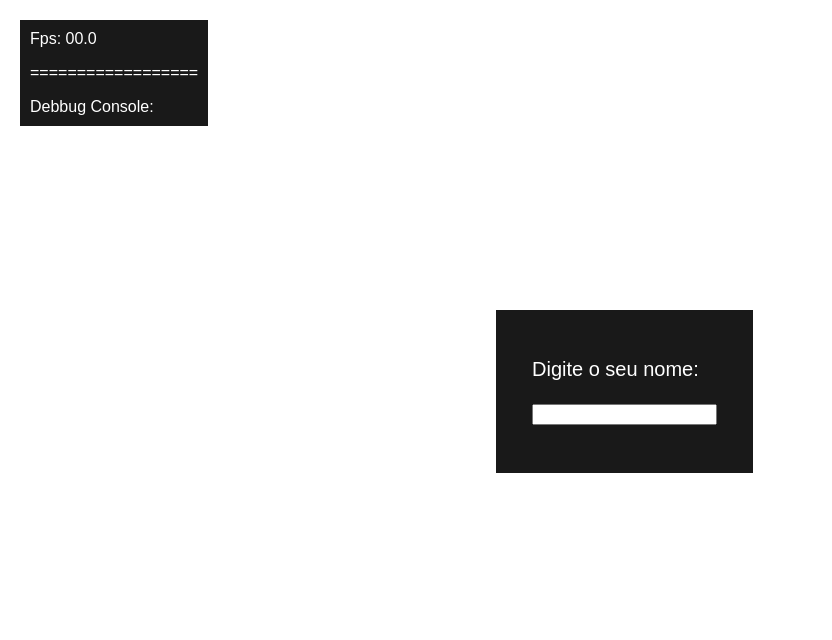
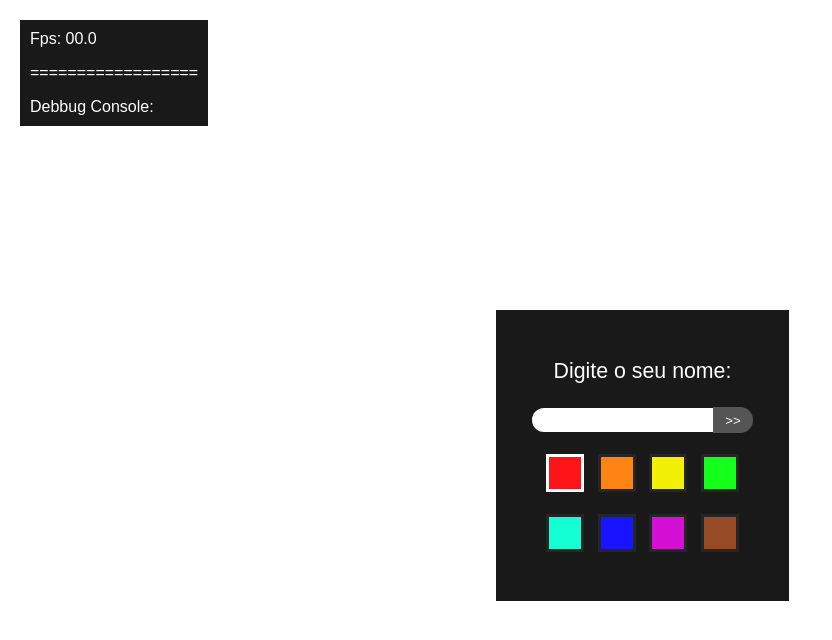
Before and after one commit to DocTheodore/Jackfrost_Engine, a website with bundled scripts: page public/index.html in a window 1280 px wide. Shown: the whole page, without its empty margins (0-832 px from the left). Built offline with nearby package versions, Linux system fonts and the light colour scheme.

Commit message:
0.0.1: prototipo da criacao de personagem

```diff
--- a/public/index.html
+++ b/public/index.html
@@ -31,7 +31,7 @@
         div#debbug {
             background: rgba(0, 0, 0, 0.90);
             font-family: Arial, sans-serif;
-            font-size: 15pt;
+            font-size: 16pt;
             color: white;
             text-align: left;
             padding: 1.75rem 2.25rem;
@@ -39,7 +39,63 @@
             top: 38.75%;
             left: 38.75%;
             z-index: 2;
+            text-align: center;
         }
+        div#debbug input{
+            height: 1.4rem;
+            border-radius: .8rem 0px 0px .8rem;
+            border: none;
+        }
+        div#debbug button{
+            height: 1.6rem;
+            width: 2.5rem;
+            border-radius: 0px .8rem .8rem 0px;
+            border: none;
+            background-color: #555;
+            color: #fff;
+            cursor: pointer;
+        }
+        div#debbug ul{
+            list-style: none;
+            display: flex;
+            justify-content: space-evenly;
+            padding: 0;
+        }
+        div#debbug ul li.playerColorBox{
+            background-color: #fff;
+            border: 3px solid #252525;
+            color: transparent;
+            width: 2rem;
+            height: 2rem;
+        }
+        div#debbug ul li.playerColorBox.selected{
+            border: 3px solid #fff;
+        }
+        div#debbug ul li#pc_1 {
+            background-color: #ff1419;
+        }
+        div#debbug ul li#pc_2 {
+            background-color: #ff8414;
+        }
+        div#debbug ul li#pc_3 {
+            background-color: #f2f004;
+        }
+        div#debbug ul li#pc_4 {
+            background-color: #14ff19;
+        }
+        div#debbug ul li#pc_5 {
+            background-color: #14ffd4;
+        }
+        div#debbug ul li#pc_6 {
+            background-color: #1914ff;
+        }
+        div#debbug ul li#pc_7 {
+            background-color: #d410d4;
+        }
+        div#debbug ul li#pc_8 {
+            background-color: #964b24;
+        }
+
         .show {
             display: block;
         }
@@ -57,7 +113,23 @@
     <div id="debbug" class="">
         <div>
             <p>Digite o seu nome:</p>
-            <p><input type="text"></p>
+            <p><input id="playerNameBox" type="text"><button onclick="sendNameFromInput()">>> </button></p>
+            <p>
+                <ul>
+                    <li class="playerColorBox selected" id="pc_1">1</li>
+                    <li class="playerColorBox" id="pc_2">2</li>
+                    <li class="playerColorBox" id="pc_3">3</li>
+                    <li class="playerColorBox" id="pc_4">4</li>
+                </ul>
+            </p>
+            <p>
+                <ul>
+                    <li class="playerColorBox" id="pc_5">5</li>
+                    <li class="playerColorBox" id="pc_6">6</li>
+                    <li class="playerColorBox" id="pc_7">7</li>
+                    <li class="playerColorBox" id="pc_8">8</li>
+                </ul>
+            </p>
         </div>
     </div>
     <canvas id="GameScreen"></canvas>
--- a/src/client/main.ts
+++ b/src/client/main.ts
@@ -5,6 +5,13 @@ import { debbugNet } from "./netcode/network.js";
 const gameloop = GameLoop;
 const gametime = GameTime;
 
+// Funções do HTML
+window.sendNameFromInput = function() {
+    const name = (document.getElementById('playerNameBox') as HTMLInputElement).value || '';
+    console.log(name);
+}
+
+// Funções de loop
 function Update(dt: number) {
     gametime.Update();
     //console.log(dt, gametime.delta);
--- a/src/client/netcode/network.ts
+++ b/src/client/netcode/network.ts
@@ -11,6 +11,9 @@ export const Netdata = {
     myId: "",
     serverTick: 0,
 };
+export const localData = {
+    name: "",
+}
 
 // =============================
 // Funções de Envio
--- /dev/null
+++ b/src/shared/global.d.ts
@@ -0,0 +1,3 @@
+interface Window {
+    sendNameFromInput: () => void;
+}
```
